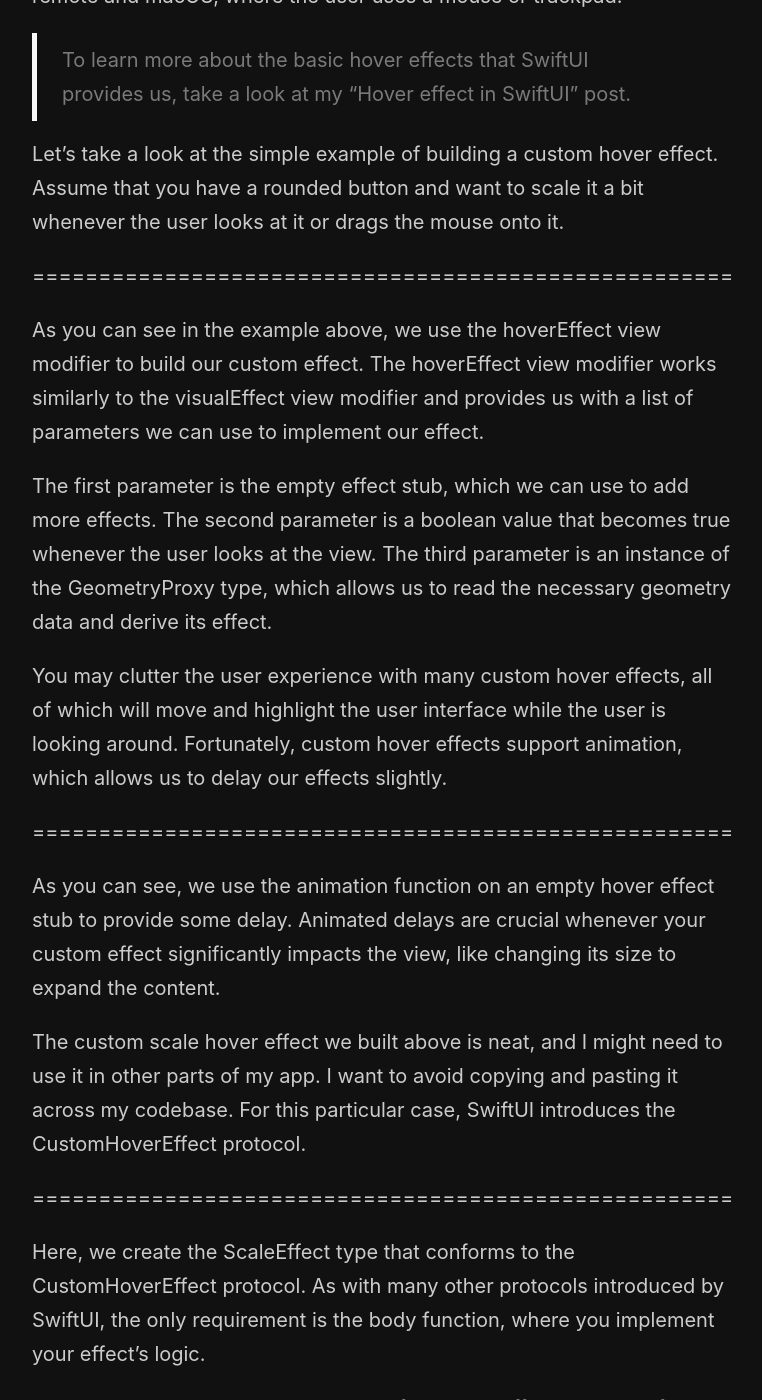
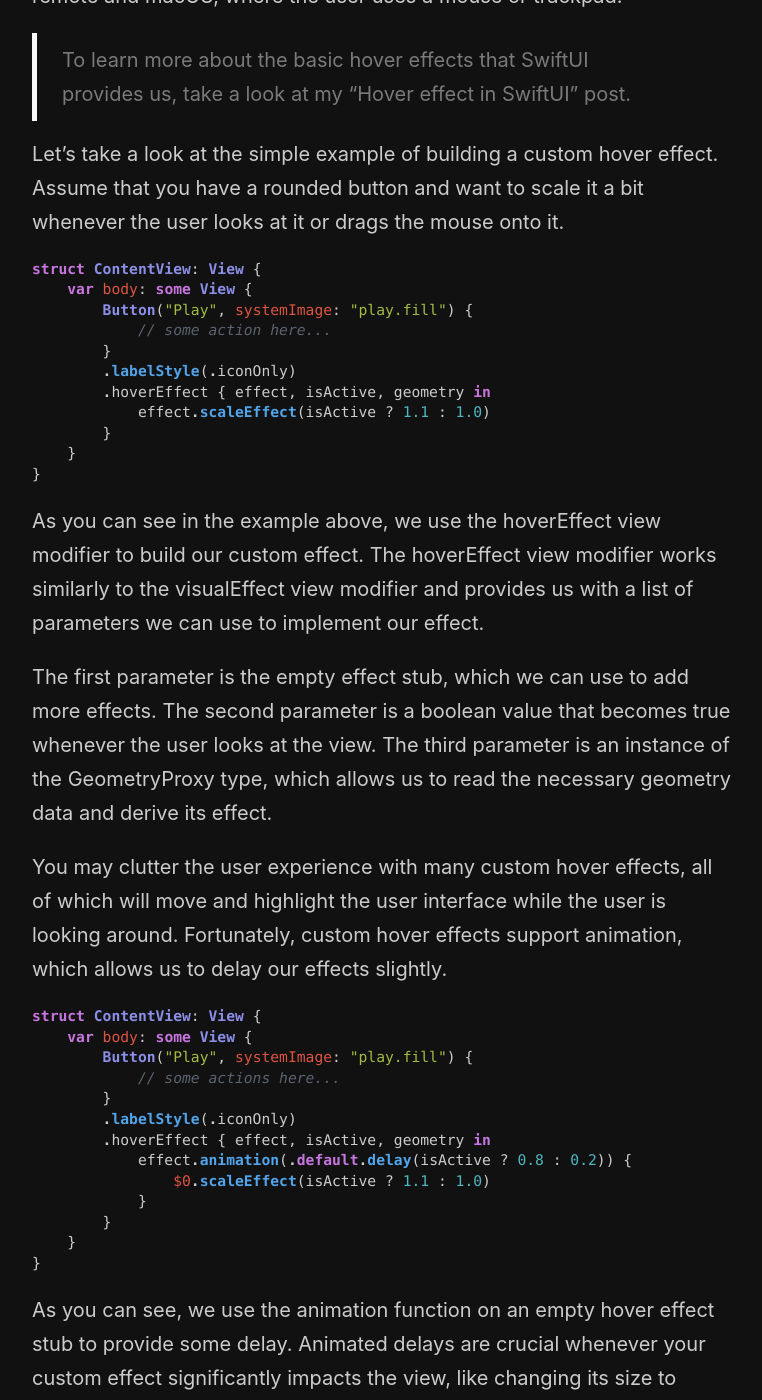
Before and after one commit to mecid/mecid.github.io, a Jekyll site: the page built from _posts/2024-09-03-custom-hover-effects-in-swiftui.md, in a window 1280 px wide and 1400 px high, scrolled down 521 px. Shown: the whole window, without its empty margins (258-1020 px from the left). Built offline with Jekyll 4.4.1, drawn with Linux system fonts in a browser that asks for light colours; some of the changed text lies outside the part shown.

Commit message:
code examples added to the custom hover effects post

````diff
--- a/_posts/2024-09-03-custom-hover-effects-in-swiftui.md
+++ b/_posts/2024-09-03-custom-hover-effects-in-swiftui.md
@@ -13,7 +13,19 @@
 
 Let's take a look at the simple example of building a custom hover effect. Assume that you have a rounded button and want to scale it a bit whenever the user looks at it or drags the mouse onto it.
 
-=====================================================
+```swift
+struct ContentView: View {
+    var body: some View {
+        Button("Play", systemImage: "play.fill") {
+            // some action here...
+        }
+        .labelStyle(.iconOnly)
+        .hoverEffect { effect, isActive, geometry in
+            effect.scaleEffect(isActive ? 1.1 : 1.0)
+        }
+    }
+}
+```
 
 As you can see in the example above, we use the hoverEffect view modifier to build our custom effect. The hoverEffect view modifier works similarly to the visualEffect view modifier and provides us with a list of parameters we can use to implement our effect.
 
@@ -21,13 +33,47 @@
 
 You may clutter the user experience with many custom hover effects, all of which will move and highlight the user interface while the user is looking around. Fortunately, custom hover effects support animation, which allows us to delay our effects slightly.
 
-=====================================================
+```swift
+struct ContentView: View {
+    var body: some View {
+        Button("Play", systemImage: "play.fill") {
+            // some actions here...
+        }
+        .labelStyle(.iconOnly)
+        .hoverEffect { effect, isActive, geometry in
+            effect.animation(.default.delay(isActive ? 0.8 : 0.2)) {
+                $0.scaleEffect(isActive ? 1.1 : 1.0)
+            }
+        }
+    }
+}
+```
 
 As you can see, we use the animation function on an empty hover effect stub to provide some delay. Animated delays are crucial whenever your custom effect significantly impacts the view, like changing its size to expand the content.
 
 The custom scale hover effect we built above is neat, and I might need to use it in other parts of my app. I want to avoid copying and pasting it across my codebase. For this particular case, SwiftUI introduces the CustomHoverEffect protocol.
 
-=====================================================
+```swift
+struct ScaleEffect: CustomHoverEffect {
+    func body(content: Content) -> some CustomHoverEffect {
+        content.hoverEffect { effect, isActive, geometry in
+            effect.animation(.default) {
+                $0.scaleEffect(isActive ? 1.1 : 1.0)
+            }
+        }
+    }
+}
+
+struct ContentView: View {
+    var body: some View {
+        Button("Play", systemImage: "play.fill") {
+
+        }
+        .labelStyle(.iconOnly)
+        .hoverEffect(ScaleEffect())
+    }
+}
+```
 
 Here, we create the ScaleEffect type that conforms to the CustomHoverEffect protocol. As with many other protocols introduced by SwiftUI, the only requirement is the body function, where you implement your effect's logic.
 
````
